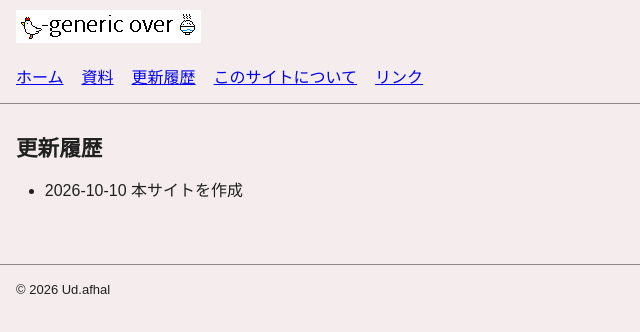
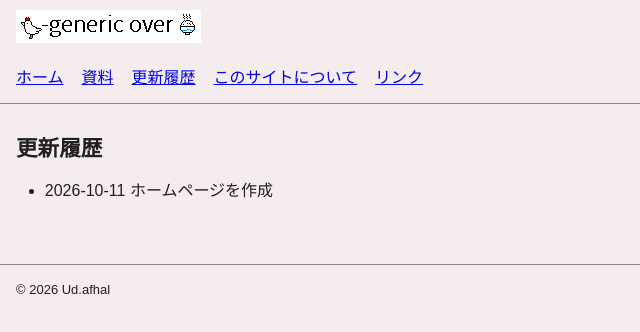
Before and after one commit to ud-afhal/ud-afhal.github.io, a plain HTML site: page updates.html in a window 1280 px wide. Shown: the full height of the page, 0-640 px from the left. Drawn offline with Linux system fonts and the light colour scheme.

Commit message:
Update updates.html

```diff
--- a/updates.html
+++ b/updates.html
@@ -11,7 +11,7 @@
 <main class="paper">
 <h1>更新履歴</h1>
 <ul>
-  <li>2026-10-10 本サイトを作成</li>
+  <li>2026-10-11 ホームページを作成</li>
 </ul>
 </main>
 <footer class="site-footer">© 2026 Ud.afhal</footer>
```
